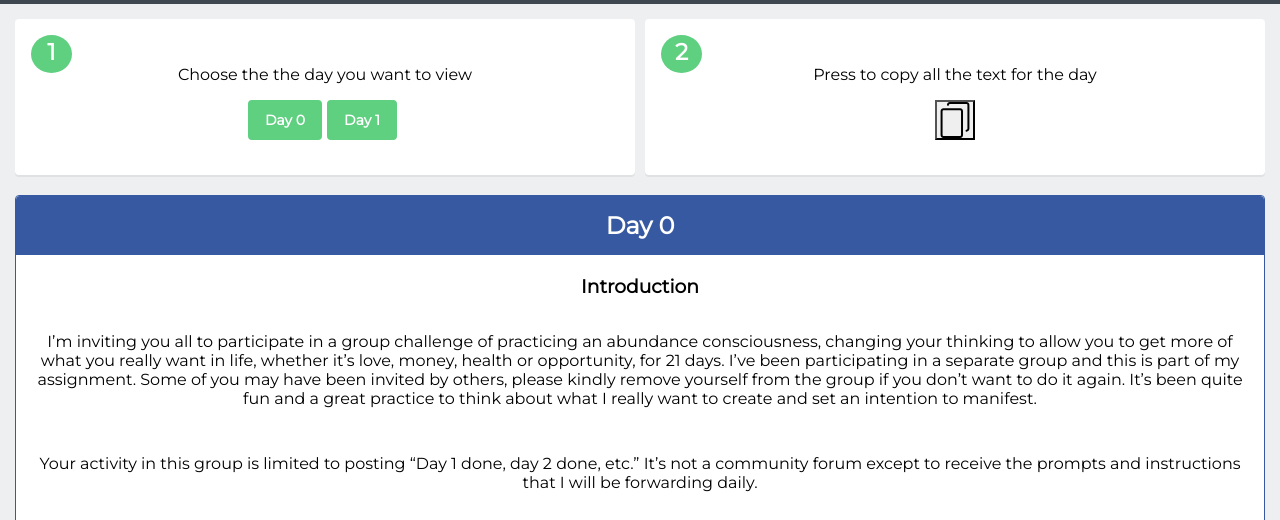
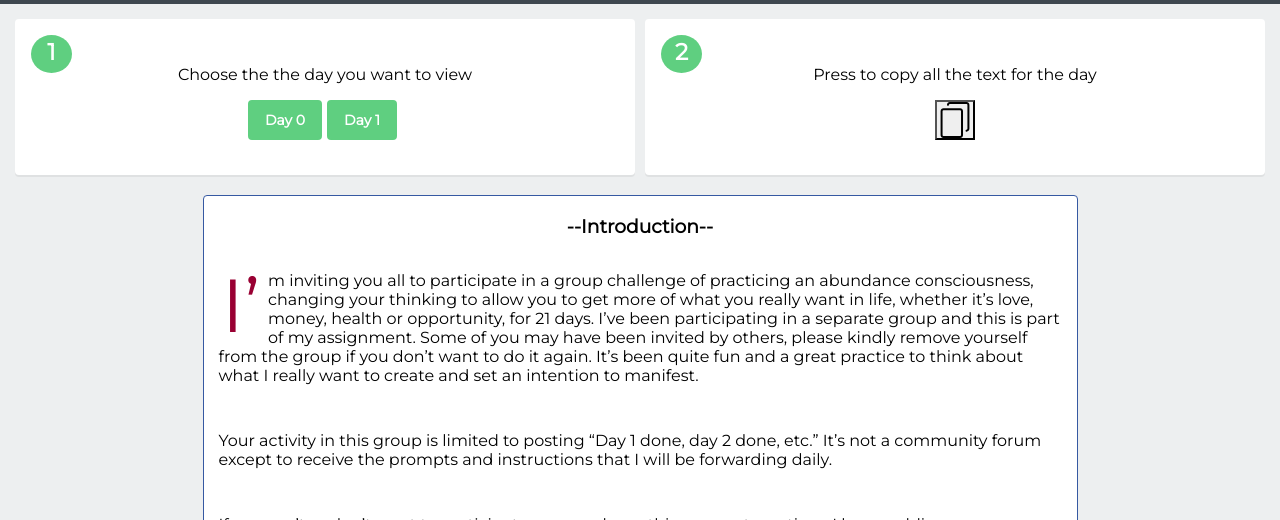
Before and after one commit to leafleaf90/21DayAbundance, a plain HTML site: page index.html in a window 1280 px wide. Both pictures are taken after a click on the link "Day 0". Shown: the part 236-756 px from the top of the page. Drawn offline with Linux system fonts and the light colour scheme.

Commit message:
loop for creating meditations, initial letter of introduction drops

```diff
--- a/css/styles.css
+++ b/css/styles.css
@@ -65,6 +65,17 @@ header h1{
 .box.meditation{
     padding:0px;
     border: 1px solid #3659a2;
+    text-align: left;
+}
+
+.meditation>div:first-of-type h3~p:first-of-type::first-letter{
+color: #903;
+float: left;
+font-size: 75px;
+line-height: 60px;
+padding-top: 4px;
+padding-right: 8px;
+padding-left: 3px;
 }
 
 .meditation h2{
@@ -148,4 +159,9 @@ header h1{
             min-height: 30vh;
             flex-direction: column;
         }
+
+        .box.meditation{
+            width:70%;
+            margin:0 auto;
+        }
     }
--- a/js/meditationList.js
+++ b/js/meditationList.js
@@ -1,27 +1,34 @@
 let message='';
-let meditation;
+let meditation={
+  day:null,
+  introduction:'',
+  phrase:'',
+  meditation:'',
+  meditationURL:'',
+  recap:''
+};
 let day;
-let leaderName='';
-let days=``;
+let leaderName;
+let days='';
 let btnCopy = document.getElementById('btnCopy');
+const outputDiv = document.getElementById('output');
 
 function print(message,outputid) {
-  let outputDiv = document.getElementById(outputid);
-  outputDiv.innerHTML = message;
+  let outputElement = document.getElementById(outputid);
+  outputElement.innerHTML = message;
 }
 
 function listDays(){
 for(let j=0;j<meditations.length;j++){
+  console.log(days);
+
   meditation=meditations[j];
   days+=`<a class="button primary daybutton" id="${meditation.day}" href="#">Day ${meditation.day}</a>`;
 }
 print(days,'days');
 }
 
-listDays();
-
 function CopyToClipboard(outputid) {
-  console.log('test');
   if (window.getSelection) {
       if (window.getSelection().empty) { // Chrome
           window.getSelection().empty();
@@ -49,48 +56,28 @@ btnCopy.addEventListener('click',()=>{
   CopyToClipboard('output')
 });
 
-
-
-
-
+function addListenerDayButtons(){
 let dayButtons=document.querySelectorAll('.daybutton');
-
 dayButtons.forEach((btn) => {
   let selectedDay = btn.id;
-  console.log(selectedDay);
   btn.addEventListener('click',() => {
     printDay(selectedDay);
   }
   );
 });
+}
 
 function printDay(selectedDay){
   meditation=meditations[selectedDay];
-  message=`<h2>Day ${meditation.day}</h2>`
-  if( meditation.introduction != ''){
-  message+=`<h3>Introduction</h3>${meditation.introduction}`;
-  }
-  if( meditation.task != ''){
-  message+=`<h3>Task</h3>${meditation.task}`;
-  }
-  if( meditation.phrase != ''){
-  message+=`<h3>Phrase</h3>${meditation.phrase}`;
-  }
-  if( meditation.meditation != ''){
-  message+=`<h3>Meditation</h3>${meditation.meditation}`;
-  }
-  if( meditation.meditationURL != ''){
-  message+=`<h3>Link to  meditation</h3>${meditation.meditationURL}`;
-  }
-  if( meditation.recap != ''){
-  message+=`<h3>Recap for day ${meditation.day}</h3>${meditation.recap}`;
-  }
-  message+=`<p>Have a great day!</p>`
-  if(leaderName!=''){
-    message+=`${leaderName}`;
-  }
-
-  print(message,'output');
+    outputDiv.innerHTML='';
+    for (let prop in meditation)
+    if (meditation[prop]!=''&&prop!=="day"){
+      div = document.createElement('div');
+      div.setAttribute('id',`${prop}${meditation.day}`);
+      div.textContent = meditation[prop];
+      outputDiv.appendChild(div);
+      print(meditation[prop],`${prop}${meditation.day}`);
+    }
 }
 
 function buildAllDays(){
@@ -98,22 +85,24 @@ for(let i=0;i<meditations.length;i++){
     meditation=meditations[i];
     message+=`<h2>Day ${meditation.day}</h2>`
     if( meditation.introduction != ''){
-    message+=`<h3>Introduction</h3>${meditation.introduction}`;
+      let introduction = outputDiv.createElement('span');
+      introduction.textContent = meditation.introduction;
+      message+=`--<h3>Introduction--</h3>${meditation.introduction}`;
     }
     if( meditation.task != ''){
-    message+=`<h3>Task</h3>${meditation.task}`;
+    message+=`<h3>--Task--</h3>${meditation.task}`;
     }
     if( meditation.phrase != ''){
-    message+=`<h3>Phrase</h3>${meditation.phrase}`;
+    message+=`<h3>--Phrase--</h3>${meditation.phrase}`;
     }
     if( meditation.meditation != ''){
-    message+=`<h3>Meditation</h3>${meditation.meditation}`;
+    message+=`<h3>--Meditation--</h3>${meditation.meditation}`;
     }
     if( meditation.meditationURL != ''){
-    message+=`<h3>Link to  meditation</h3>${meditation.meditationURL}`;
+    message+=`<h3>--Link to  meditation--</h3>${meditation.meditationURL}`;
     }
     if( meditation.recap != ''){
-    message+=`<h3>Recap for day ${meditation.day}</h3>${meditation.recap}`;
+    message+=`<h3>--Recap for day ${meditation.day}--</h3>${meditation.recap}`;
     }
     message+=`<p>Have a great day!</p>`
     if(leaderName!=''){
@@ -121,3 +110,6 @@ for(let i=0;i<meditations.length;i++){
     }
 }
 }
+
+listDays();
+addListenerDayButtons();
--- a/js/meditations.js
+++ b/js/meditations.js
@@ -1,91 +1,119 @@
 let meditations = [
     {
         day: 0,
-        introduction: `<p>I’m inviting you all to participate in a group challenge of practicing an abundance consciousness, changing your thinking to allow you to get more of what you really want in life, whether it’s love, money, health or opportunity, for 21 days. I’ve been participating in a separate group and this is part of my assignment. Some of you may have been invited by others, please kindly remove yourself from the group if you don’t want to do it again. It’s been quite fun and a great practice to think about what I really want to create and set an intention to manifest.</p>
-
-<p>Your activity in this group is limited to posting “Day 1 done, day 2 done, etc.” It’s not a community forum except to receive the prompts and instructions that I will be forwarding daily.</p>
-
-<p>If you can’t or don’t want to participate, you can leave this group at any time. I know adding one more thing to our lives can feel like a lot and it’s not for everyone.</p>
-
-<p>For those who want to participate, here’s the info: This is Deepak Chopra's powerful 21 Day Meditation. The exercises can be powerful, and exactly what one might naturally do in order to create what they want and Deepak breaks it down in a simple way.</p>
-
+        introduction:
+        `<h3>--Introduction--</h3>
+        <p>I’m inviting you all to participate in a group challenge of practicing
+        an abundance consciousness, changing your thinking to allow you to get more of what you
+        really want in life, whether it’s love, money, health or opportunity, for 21 days.
+        I’ve been participating in a separate group and this is part of my assignment.
+        Some of you may have been invited by others, please kindly remove yourself from the
+        group if you don’t want to do it again. It’s been quite fun and a great practice to think
+        about what I really want to create and set an intention to manifest.</p>
+        <p>Your activity in this group is limited to posting “Day 1 done, day 2 done, etc.” It’s
+        not a community forum except to receive the prompts and instructions that I will be
+        forwarding daily.</p>
+        <p>If you can’t or don’t want to participate, you can leave this group at any time.
+        I know adding one more thing to our lives can feel like a lot and it’s not for everyone.</p>
+        <p>For those who want to participate, here’s the info: This is Deepak Chopra's powerful 21
+        Day Meditation. The exercises can be powerful, and exactly what one might naturally do in
+        order to create what they want and Deepak breaks it down in a simple way.</p>
         <p>This program is meant to support you in cultivating the habit of abundance.</p>
-
-<p>I am only the messenger passing along the information and intentions as prescribed by Deepak Chopra’s program. The tasks are shared exactly as provided by the program. The goal is to get to know yourself better, change/clarify beliefs and attitudes.</p>
-
-<p>We will work together by committing to a 21 day practice. (As you may already know, studies show it takes 21 days to form a new habit).</p>
-
+        <p>I am only the messenger passing along the information and intentions as prescribed by
+        Deepak Chopra’s program. The tasks are shared exactly as provided by the program.
+        The goal is to get to know yourself better, change/clarify beliefs and attitudes.</p>
+        <p>We will work together by committing to a 21 day practice. (As you may already know,
+        studies show it takes 21 days to form a new habit).</p>
         <p>TIME COMMITMENT:<br>
         -10 minutes for the meditation at a convenient time<br>
         -15-30 minutes to complete the task of the day.</p>
-
-<p>Participating in this practice will also support you in realizing your blocks, fears and limiting beliefs in the area of abundance. As we realize these blocks, we can then actively work to heal them by opening up an infinite source of abundance.</p>
-
+        <p>Participating in this practice will also support you in realizing your blocks, fears and
+        limiting beliefs in the area of abundance. As we realize these blocks, we can then actively
+        work to heal them by opening up an infinite source of abundance.</p>
         <p>I will send a task and a meditation each day for you to complete.</p>
-
         <p>Detailed instructions for the group and our journey together:<br>
-I am sending the instructions a day early so you have time to get a journal to dedicate solely to this practice.</p>
-
+        I am sending the instructions a day early so you have time to get a journal to dedicate
+        solely to this practice.</p>
         <p>Please read this post carefully - it contains all the rules of our journey.</p>
-
-<p>
         Rules and Arrangements:<br>
-After the publication of the daily task, you have 24 hours to complete it. All tasks I will lay out the night before.<br>
-If in the task you need to write something, write by hand, with a pen or pencil on paper, ideally in a separate notebook.<br>
-Before you write, come to a calm state. Using slow deep breathing or meditation. You can complete the task after Deepak Chopra’s meditation.<br>
-Please send questions in private message to me. No need to leave comments or "thanks" in the group.<br>
+        After the publication of the daily task, you have 24 hours to complete it. All tasks I will
+        lay out the night before.<br>
+        If in the task you need to write something, write by hand, with a pen or pencil on paper,
+        ideally in a separate notebook.<br>
+        Before you write, come to a calm state. Using slow deep breathing or meditation. You can
+        complete the task after Deepak Chopra’s meditation.<br>
+        Please send questions in private message to me. No need to leave comments or "thanks" in
+        the group.<br>
         Be fully focused on the daily task, allocate time and space for it.<br>
-If you cannot participate, or keep the rhythm of the program, please remove yourself from the group. It is important to maintain the flow so that the energy input into this process does not dissipate.<br>
-After completing the daily task, please write the completion statement. For example, "Day 1 Done" as a confirmation for all of you. There will be days in which I will ask you to leave other comments.<br>
+        If you cannot participate, or keep the rhythm of the program, please remove yourself from
+        the group. It is important to maintain the flow so that the energy input into this process
+        does not dissipate.<br>
+        After completing the daily task, please write the completion statement. For example, "Day 1
+        Done" as a confirmation for all of you. There will be days in which I will ask you to leave
+        other comments.<br>
         If the task is not completed within a day, please leave the group.<br>
-Every day there will be a published task, affirmation of the day, a link to a Deepak Chopra meditation.</p>`,
+        Every day there will be a published task, affirmation of the day, a link to a Deepak Chopra
+        meditation.</p>`,
         task:
-        `If you read all the rules and agree to follow them, please write in the comment "Day 0 done."<br><br>
-        I also recommend writing the phrase in a notebook and return to it several times, the more the better.
-        Mahatma Gandhi taught us to remember our thoughts generate words, words generate actions, actions generate habits,
-        habits generate character, and character breeds destiny.`,
-        phrase: `<strong>Starting today, I constantly attract abundance with my thoughts.</strong></br>
+        `<h3>--Task--</h3>
+        <p>If you read all the rules and agree to follow them, please write in the comment "Day 0 done."</p>
+        <p>I also recommend writing the phrase in a notebook and return to it several times, the more the
+        better.</p>
+        <p>Mahatma Gandhi taught us to remember our thoughts generate words, words generate actions,
+        actions generate habits, habits generate character, and character breeds destiny.</p>`,
+        phrase:
+        `<h3>--Phrase--</h3>
+        <strong>Starting today, I constantly attract abundance with my thoughts.</strong><br>
         This should also be written in your notebook and remembered during the day as often as possible.`,
         meditation:'',
         meditationURL:'',
         recap:
-            `<ol><li>Read all the rules.</br>
-            <li>Write the phrase of the day in your notebook:</br>
-            "Starting today, I constantly attract abundance with my thoughts."</br>
+        `<h3>--Recap--</h3><ol><li>Read all the rules.<br>
+        <li>Write the phrase of the day in your notebook:<br>
+        "Starting today, I constantly attract abundance with my thoughts."<br>
         Remember it during the day.</li>
         <li>Comment "Day 0 done in the group."</li></ol>`
     },
 
     {
         day: 1,
-        introduction: `IMPORTANT: For those who have not joined and tapped in with a “Day 0 done” by tomorrow will
-        be removed from the group.</br>You can leave the group if you decide not to continue.</br>
+        introduction:
+        `<h3>--Introduction--</h3>
+        <p>IMPORTANT: For those who have not joined and tapped in with a “Day 0 done” by tomorrow will
+        be removed from the group.<br>
+        You can leave the group if you decide not to continue.<br>
         I highly recommend doing the meditation and the task at the beginning of the day, if possible.
-        It sets the tone and changes the course of the day!`,
+        It sets the tone and changes the course of the day!</p>`,
         task:
-        `In your new notebook, make a list of 50 people that have influenced your life.</br>
+        `<h3>--Task--</h3>
+        <p>In your new notebook, make a list of 50 people that have influenced your life.<br>
         They can be both living and already departed people, your relatives, friends, and celebrities,
-        writers and personalities whom you do not necessarily know personally.</br>
-        Everyone who has influenced you, and contributed to your growth and development.</br>
-        The list must have at least 50 names.</br>
-        In the process of making a list, think about why you chose the person. What has changed in your life for the better?</br>
-        Move calmly and thoughtfully.  Remember the best things about each person in the list and what they bring into your life.</br>
-        Trust in the process!</br>
-        Put your phone in airplane mode while doing this so that no one will disturb you.</br>
-        Your list may be more than 50 people. But not less!`,
-        phrase: `<strong>Today I behold the abundance that surrounds me</strong></br>
+        writers and personalities whom you do not necessarily know personally.
+        Everyone who has influenced you, and contributed to your growth and development.<br>
+        The list must have at least 50 names.</p>
+        <p>In the process of making a list, think about why you chose the person. What has changed in your
+        life for the better?<br>
+        Move calmly and thoughtfully.  Remember the best things about each person in the list and what
+        they bring into your life.<br>
+        Trust in the process!<br>
+        Put your phone in airplane mode while doing this so that no one will disturb you.<br>
+        Your list may be more than 50 people. But not less!</p>`,
+        phrase: `<h3>--Phrase--</h3><strong>Today I behold the abundance that surrounds me</strong><br>
         This should also be written in your notebook and remembered during the day as often as possible.`,
-        meditation:`The meditation can be done before or after the task. It's up to you!</br>
-        This is the Mantra you will repeat during meditation:</br>
-        So Hum
-        So Hum`,
-        meditationURL: `https://youtu.be/en1kIch5KNE`,
+        meditation:
+        `<h3>--Meditation--</h3>
+        <p>The meditation can be done before or after the task. It's up to you!<br>
+        This is the Mantra you will repeat during meditation:<br>
+        So Hum<br>
+        So Hum</p>`,
+        meditationURL:
+        `<h3>--Link to Meditation--</h3>https://youtu.be/en1kIch5KNE`,
         recap:
-            `<ol><li>Meditation: Listen to the audio. Repeat the mantra.</li>
-            <li>Write the phrase of the day in your notebook:</li>
-            "Today I behold all the abundance that surrounds me."</li>
-            Remember it during the day.</li>
-            <li>Complete the assignment in a notebook - make a list of 50 people who have influenced your development.</li>
-            <li>You have 24 hours to complete the task!</li>`
+        `<h3>--Recap--</h3>
+            <p>1. Meditation: Listen to the audio. Repeat the mantra.<br>
+            2. Write the phrase of the day in your notebook:
+            "Today I behold all the abundance that surrounds me." Remember it during the day.<br>
+            3. Complete the assignment in a notebook - make a list of 50 people who have influenced your development.</p>
+            <p>You have 24 hours to complete the task!</p>`
     }
 ];
```
Lines whose indentation alone changed are shown as unchanged.
